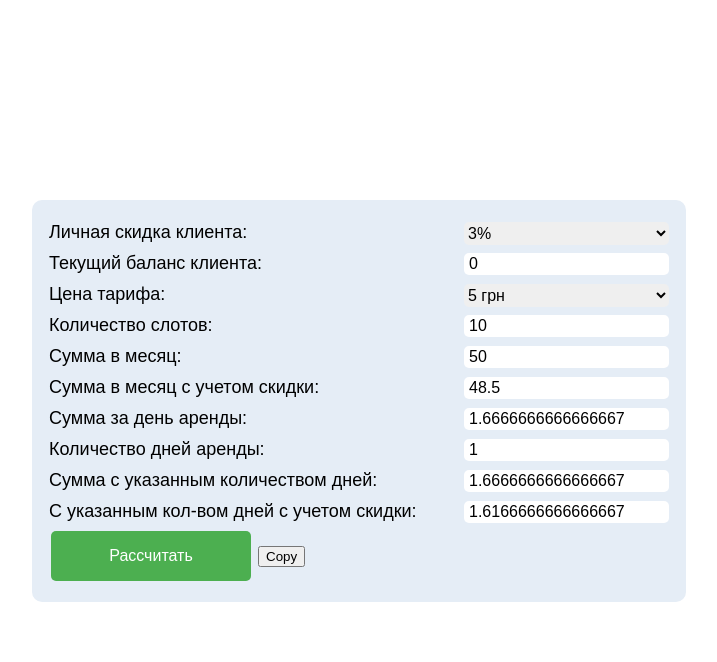
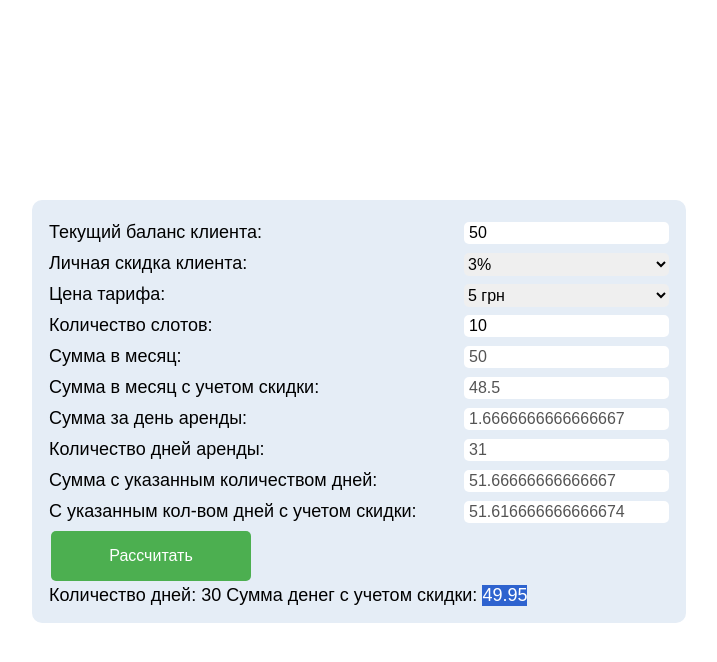
Before and after one commit to wer1Kua/gameserver-rent-calculator, a plain HTML site: page index.html in a window 1280 px wide. Both pictures are taken after a click on the input "Рассчитать". Shown: the whole page, without its empty margins (281-998 px from the left). Drawn offline with Linux system fonts and the light colour scheme.

Commit message:
Refactoring code

```diff
--- a/index.html
+++ b/index.html
@@ -8,8 +8,11 @@
 <body>
 <div class="wrapper">
   <ul class="list">
+    <li>
+      Текущий баланс клиента: <input class="inputs" id="balance" type="text" value="50">
+    </li>
     <li><span class="form-left">Личная скидка клиента:</span>
-      <select class="form" id="discount">
+      <select class="inputs" id="discount">
         <option value="0.03">3%</option>
         <option value="0.04">4%</option>
         <option value="0.05">5%</option>
@@ -24,11 +27,8 @@
         <option value="0.30">30%</option>
       </select>
     </li>
-    <li>
-      Текущий баланс клиента: <input class="form" id="balance" type="text" value="0" required>
-    </li>
     <li>Цена тарифа:
-      <select class="form" id="price_per_month">
+      <select class="inputs" id="price_per_month">
         <option value="5">5 грн</option>
         <option value="6">6 грн</option>
         <option value="7">7 грн</option>
@@ -41,57 +41,38 @@
         <option value="200">200 грн</option>
       </select></li>
     <li>
-      Количество слотов: <input class="form" id="slots" type="text" value="10">
+      Количество слотов: <input class="inputs" id="slots" type="text" value="10">
     </li>
     <li>
-      Сумма в месяц: <input class="form" id="sum_per_month" type="text"><br>
+      Сумма в месяц: <input class="inputs" id="sum_per_month" type="text" disabled><br>
     </li>
     <li>
-      Сумма в месяц с учетом скидки: <input class="form" id="sum_per_month_with_discount" type="text"><br>
+      Сумма в месяц с учетом скидки: <input class="inputs" id="sum_per_month_with_discount" type="text" disabled><br>
     </li>
     <li>
-      Сумма за день аренды: <input class="form" id="price_per_day" type="text"><br>
+      Сумма за день аренды: <input class="inputs" id="price_per_day" type="text" disabled><br>
     </li>
     <li>
-      Количество дней аренды: <input class="form" id="amount_of_days" type="text" value="1"><br>
+      Количество дней аренды: <input class="inputs" id="amount_of_days" type="text" value="1" disabled><br>
     </li>
     <li>
-      Сумма с указанным количеством дней: <input class="form" id="sum_per_number_of_days" type="text" placeholder="Сумма по дням"><br>
+      Сумма с указанным количеством дней: <input class="inputs" id="sum_per_number_of_days" type="text" disabled><br>
     </li>
     <li>
-      С указанным кол-вом дней с учетом скидки: <input class="form" id="sum_per_days_with_discount" type="text" placeholder="Сумма по дням"><br>
+      С указанным кол-вом дней с учетом скидки: <input class="inputs" id="sum_per_days_with_discount" type="text" disabled><br>
     </li>
   </ul>
 
-  <input type="submit" value="Рассчитать" onclick="f();">
-  <!-- 1. Define some markup -->
-  <button class="btn">Copy</button>
-  <div class="result">
-    <div id="result" class="result"></div>
-    <span id="result-days"></span>
+  <input type="submit" class="btn" value="Рассчитать" onclick="f();">
+
+  <div class="summary">
+    <span id="result"></span>
     <span id="result-money"></span>
+    <span id="copy-to-clipboard"></span>
   </div>
 
 </div>
   <script src="script.js"></script>
-  <!-- 2. Include library -->
   <script src="clipboard.js"></script>
-
-  <!-- 3. Instantiate clipboard -->
-  <script>
-    var clipboard = new Clipboard('.btn', {
-      target: function() {
-        return document.getElementById('result-money');
-      }
-    });
-
-    clipboard.on('success', function(e) {
-      console.log(e);
-    });
-
-    clipboard.on('error', function(e) {
-      console.log(e);
-    });
-  </script>
 </body>
 </html>
--- a/script.js
+++ b/script.js
@@ -18,9 +18,18 @@ function f(){
   if (balance > sum_per_days_with_discount) {
     document.getElementById('amount_of_days').value = Number(amount_of_days) + 1;
     console.log(amount_of_days + " " + sum_per_days_with_discount);
-    document.getElementById('result').innerHTML = "Количество дней: " + amount_of_days + "Сумма денег с учетом скидки: "+ sum_per_days_with_discount;
-    document.getElementById('result-days').innerHTML = amount_of_days;
+    document.getElementById('result').innerHTML = "Количество дней: " + amount_of_days + " Сумма денег с учетом скидки: ";
     document.getElementById('result-money').innerHTML = sum_per_days_with_discount;
+    // document.getElementById('copy-to-clipboard').innerHTML = '<button class="btn"><img class="copy-img" width="14" src="images/copy.svg" alt="Copy to clipboard"></button>';
     f();
   }
+
+
+  let clipboard = new Clipboard('.btn', {
+    target: function() {
+      return document.getElementById('result-money');
+    }
+  });
 }
+
+// todo: убрать лишние инпуты
--- a/style.css
+++ b/style.css
@@ -45,7 +45,7 @@ select {
     padding: 17px;
 }
 
-.form {
+.inputs {
     display: inline;
     float: right;
 }
@@ -60,6 +60,6 @@ input[type=submit] {
     cursor: pointer;
 }
 
-.result {
-    background: red;
+input[type="text"]:disabled {
+    background: #FFF;
 }
```
